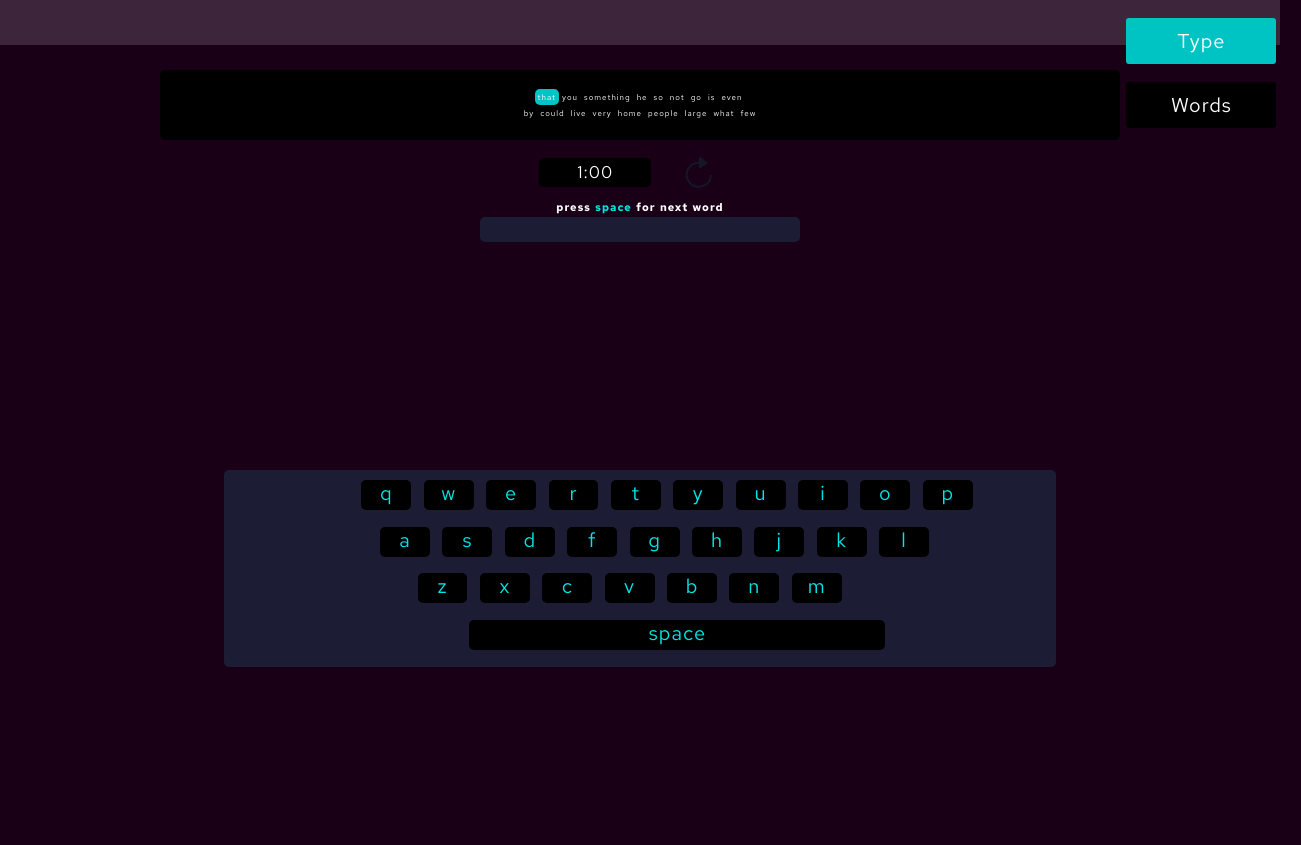
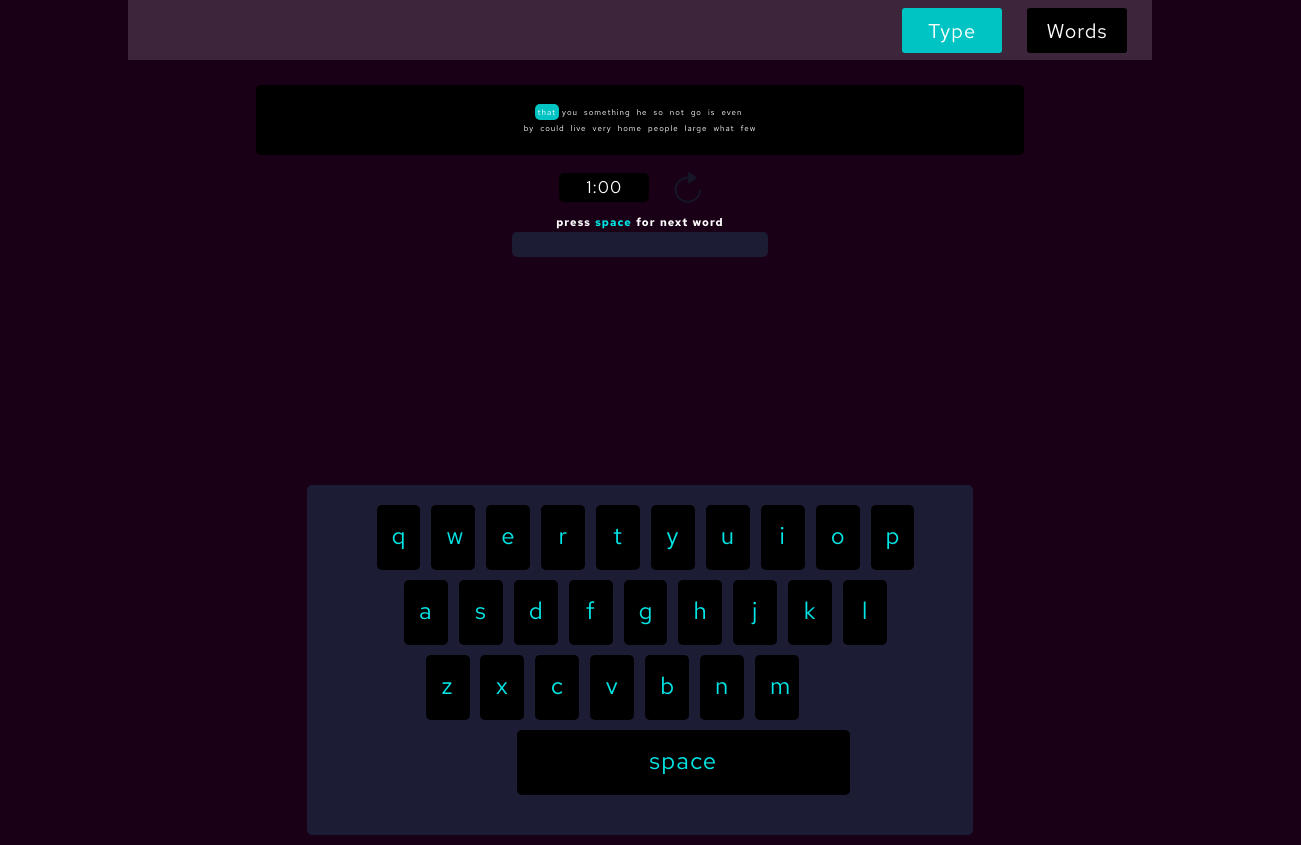
Before and after one commit to codenameuriel/fingerz, a React (Create React App) app: page /type in a window 1280 px wide. Shown: the whole page, 1301 px wide, since content can reach past the window. Before the commit the page ends 800 px from the top, so only its background shows below. Built offline with nearby package versions, Linux system fonts and the light colour scheme.

Commit message:
refactor Keyboard styling for desktop display

```diff
--- a/src/App.module.css
+++ b/src/App.module.css
@@ -3,16 +3,10 @@
   text-align: center;
 }
 
-@media (min-width: 1600px) {
+/* desktop */
+@media (min-width: 1200px) {
   .App {
-    max-width: 85%;
-    margin: 0 auto;
-  }
-}
-
-@media (min-width: 1900px) {
-  .App {
-    max-width: 85%;
+    max-width: 80%;
     margin: 0 auto;
    }
 }
--- a/src/components/Navigation/NavBar/NavBar.module.css
+++ b/src/components/Navigation/NavBar/NavBar.module.css
@@ -9,30 +9,17 @@
   margin-left: 0px;
 }
 
+/* desktop */
 @media (min-width: 800px) {
-  .Nav {
+  .Nav, .NavItems {
     display: flex;
-    margin-left: 63%;
+    width: 100%;
+    justify-content: flex-end;
+  }
+
+  .NavItems {
+    width: 500px;
+    align-items: center;
+    padding-bottom: 18px;
   }
 }
-
-@media (min-width: 850px) {
-  .Nav {
-    display: flex;
-    margin-left: 74%;
-  }
-}
-
-@media screen and (min-width: 1000px) {
-  .Nav {
-    display: flex;
-    margin-left: 78%;
-  }
-}
-
-@media screen and (min-width: 1200px) {
-  .Nav {
-    display: flex;
-    margin-left: 88%;
-  }
-}
--- a/src/components/Navigation/NavItem/NavItem.module.css
+++ b/src/components/Navigation/NavItem/NavItem.module.css
@@ -1,6 +1,6 @@
 /* li element */
 .NavItem {
-  display: inline-block;
+  display: flex;
   margin-right: 35px;
   margin-top: 18px;
 }
@@ -54,6 +54,7 @@
   }
 
   .NavItem a {
-    padding: 10px;
+    width: 100px;
+    height: 45px;
   }
 }
--- a/src/components/Navigation/Toolbar/Toolbar.module.css
+++ b/src/components/Navigation/Toolbar/Toolbar.module.css
@@ -12,8 +12,16 @@
   }
 }
 
-@media (max-width: 499px) {
+/* portrait mode */
+@media (max-width: 649px) {
   .Toolbar {
     height: 40px;
   }
 }
+
+/* desktop */
+@media (min-width: 800px) {
+  .Toolbar {
+    height: 60px;
+  }
+}
--- a/src/containers/Keyboard/Keyboard.module.css
+++ b/src/containers/Keyboard/Keyboard.module.css
@@ -1,98 +1,24 @@
 /* KEYBOARD */
 .Keyboard {
-  width: 90%;
   background-color: #1c1c34;
   border-radius: 5px;
   margin: 0 auto;
-  padding-top: 20px;
-  overflow: hidden;
 }
 
-/* KEYBOARD TOP ROW */
-.TopRow {
-  width: 95%;
+.TopRow, .MidRow, .BottomRow, .Space {
   display: inline-flex;
-  justify-content: center;
-  margin-bottom: 2%;
-  margin-left: 2.5%;
+  margin-bottom: 1.5%;
 }
 
-.TopRowKey {
+.TopRow, .MidRow, .BottomRow {
+  justify-content: center;
+}
+
+.TopRowKey, .MidRowKey, .BottomRowKey, .SpaceKey {
   background-color: black;
   color: #00e6e6;
-  width: 7%;
-  height: 70px;
   border-radius: 5px;
   margin-left: 1.5%;
-  font-size: 150%;
-  text-align: center;
-  padding-top: 15px;
-}
-
-/* KEYBOARD MID ROW */
-.MidRow {
-  display: inline-flex;
-  justify-content: center;
-  width: 95%;
-  margin-left: 1%;
-  margin-bottom: 2%;
- }
-
-.MidRowKey {
-  background-color: black;
-  width: 7%;
-  height: 70px;
-  border-radius: 5px;
-  margin-left: 1.5%;
-  color: #00e6e6;
-  border-radius: 5px;
-  font-size: 150%;
-  text-align: center;
-  padding-top: 15px;
-}
-
-/* KEYBOARD BOTTOM ROW */
-.BottomRow {
-  display: inline-flex;
-  justify-content: center;
-  width: 95%;
-  margin-left: -4%;
-  margin-bottom: 2%;
-}
-
-.BottomRowKey {
-  background-color: black;
-  width: 7%;
-  height: 70px;
-  border-radius: 5px;
-  margin-left: 1.5%;
-  color: #00e6e6;
-  border-radius: 5px;
-  font-size: 150%;
-  text-align: center;
-  padding-top: 15px;
-}
-
-
-/* KEYBOARD SPACE ROW */
-.Space {
-  display: inline-flex;
-  margin-left: 28%;
-  margin-bottom: 2%;
-  width: 95%;
-}
-
-.SpaceKey {
-  background-color: black;
-  width: 50%;
-  height: 70px;
-  border-radius: 5px;
-  margin-left: 1.5%;
-  color: #00e6e6;
-  font-size: 150%;
-  border-radius: 5px;
-  text-align: center;
-  padding-top: 15px;
 }
 
 /* landscape mode */
@@ -119,18 +45,6 @@
   }
 }
 
-/* @media (min-width: 1000px) {
-  .Keyboard {
-    width: 75%;
-  }
-}
-
-@media (min-width: 1400px) {
-  .Keyboard {
-    width: 60%;
-  }
-} */
-
 /* portrait mode */
 @media (max-width: 649px) {
   .Keyboard {
@@ -153,3 +67,37 @@
     width: 50%;
   }
 }
+
+/* desktop */
+@media (min-width: 800px) {
+  .Keyboard {
+    width: 65%;
+    padding-top: 20px;
+    height: 350px;
+  }
+
+  .TopRow, .MidRow, .BottomRow, .Space {
+    width: 110%;
+    margin-left: -5%;
+  }
+
+  .BottomRow {
+    margin-left: -10%;
+  }
+
+  .Space {
+    width: 100%;
+    margin-right: -65%;
+  }
+
+  .TopRowKey, .MidRowKey, .BottomRowKey, .SpaceKey {
+    width: 6%;
+    font-size: 120%;
+    height: 65px;
+    padding: 15px;
+  }
+
+  .SpaceKey {
+    width: 50%;
+  }
+}
```
